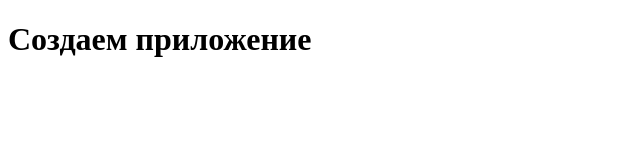
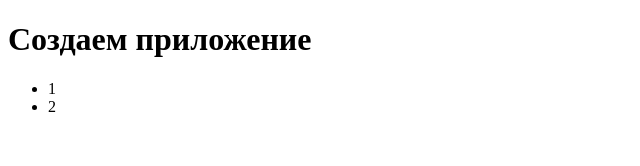
Before and after one commit to IrinaRyazanskaya/todo-list, a React (Create React App) app: page / in a window 1280 px wide. Shown: the top 166 px of the page, without its empty margins (0-640 px from the left). Built offline with nearby package versions, Linux system fonts and the light colour scheme.

Commit message:
Выполнила задание по уроку "React-компонент"

```diff
--- a/src/App.jsx
+++ b/src/App.jsx
@@ -1,5 +1,12 @@
-const element = (<h1>
-  Создаем приложение
-</h1>);
+const ItemList = () => (<ul>
+    <li>1</li>
+    <li>2</li>
+  </ul>
+);
 
-export { element };
+const App = () => (<div>
+    <h1>Создаем приложение</h1>
+    <ItemList />
+  </div>);
+
+export default App;
--- a/src/index.jsx
+++ b/src/index.jsx
@@ -1,8 +1,8 @@
 import React from 'react';
 import ReactDOM from 'react-dom';
-import { element } from './App';
+import App from './App';
 
 ReactDOM.render(
-  element,
+  <App />,
   document.getElementById('root')
 );
```
